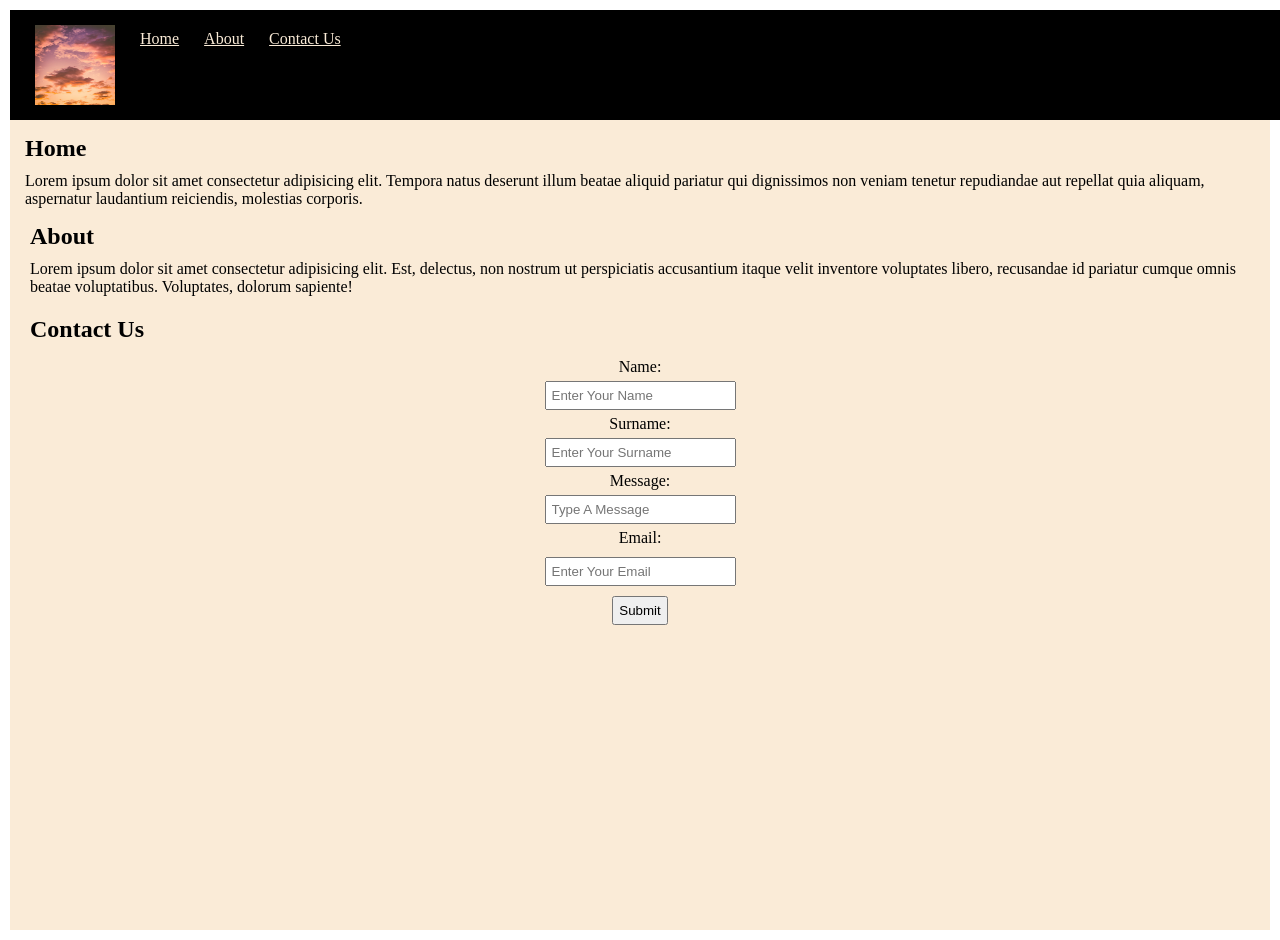
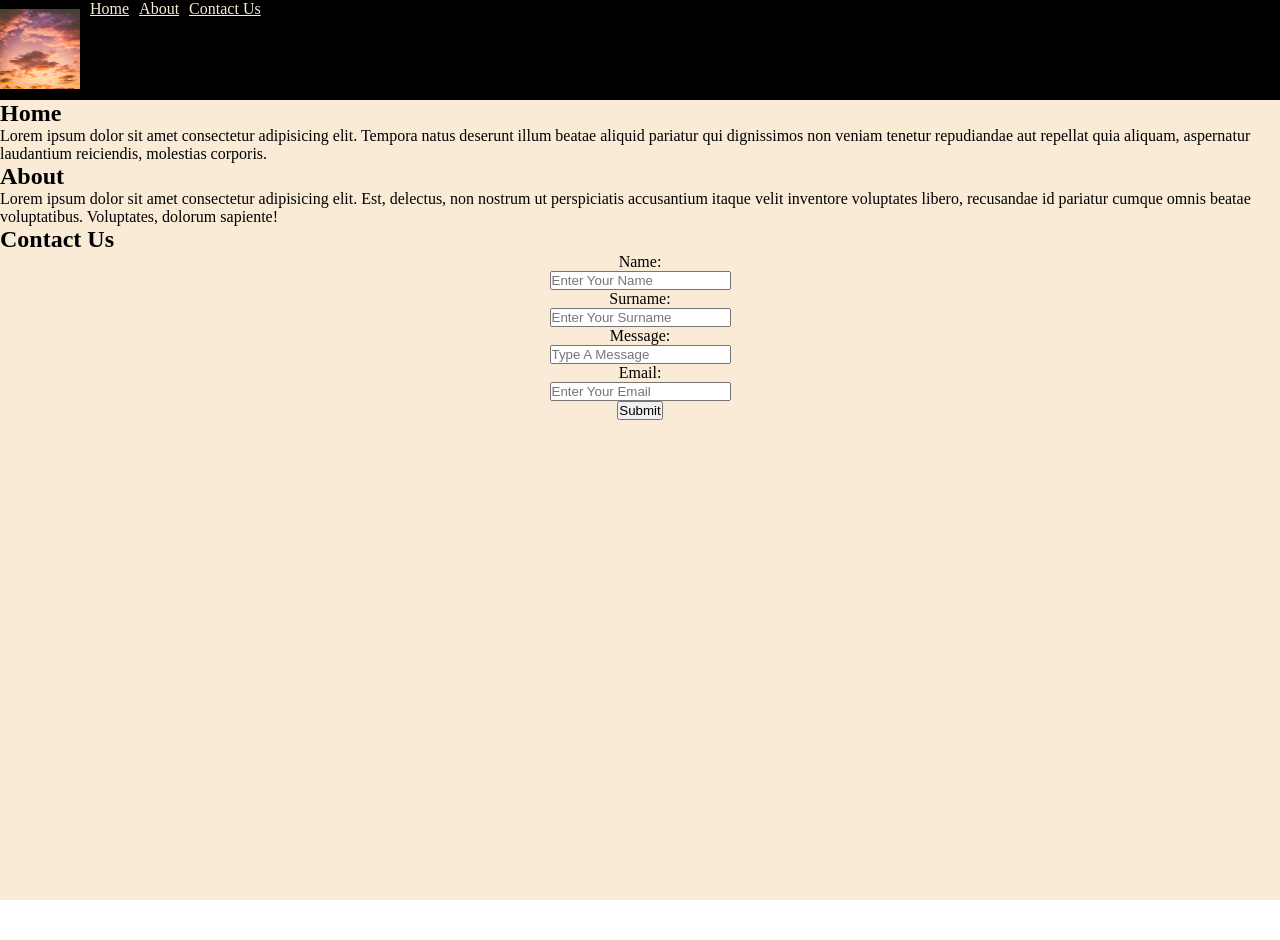
Before and after one commit to cassidymanuel01/navexample, a plain HTML site: page index.html in a window 1280 px wide. After the commit the page ends 900 px from the top, so only its background shows below. Drawn offline with Linux system fonts and the light colour scheme.

Commit message:
https://github.com/cassidymanuel01/navexample.git

```diff
--- a/styles/styles.css
+++ b/styles/styles.css
@@ -1,6 +1,6 @@
 * {
     margin: 0px;
-    padding: 5px;
+    padding: 0px;
 }
 
 header{
@@ -27,7 +27,7 @@ main {
     width: 5em;
     height: 5em;
     margin-bottom: 9px;
-    margin-top: -10px;
+    margin-top: 9px;
 }
 /* navigation element*/
 nav {
```
